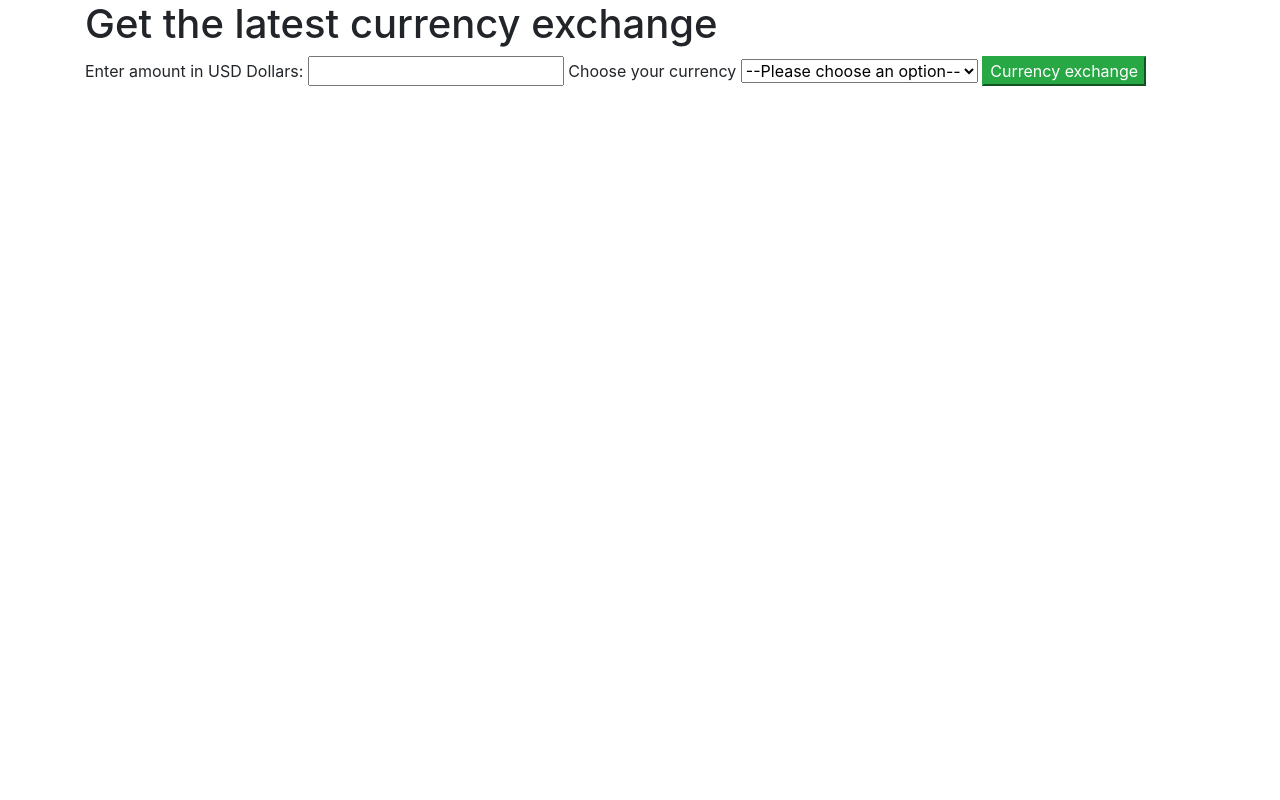
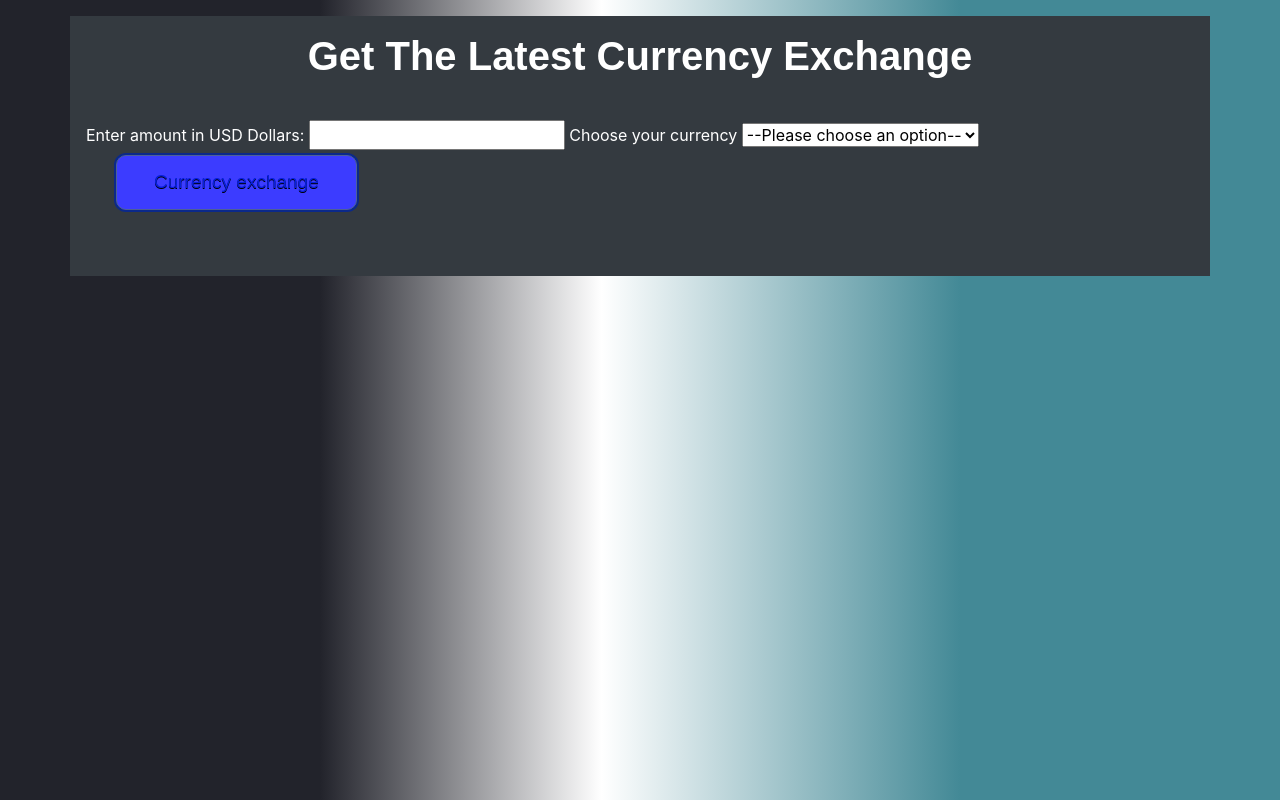
Before and after one commit to Sofacosta/Currency-Exchanger, a website built with webpack: page src/index.html in a window 1280 px wide. Built offline with nearby package versions, Linux system fonts and the light colour scheme.

Commit message:
add css to project

```diff
--- a/src/css/styles.css
+++ b/src/css/styles.css
@@ -0,0 +1,47 @@
+body {
+  background: rgb(34,35,43);
+  background: linear-gradient(90deg, rgba(34,35,43,1) 25%, rgba(48,80,91,0) 47%, rgba(67,137,150,1) 75%);
+}
+
+.container {
+  margin: center;
+  margin-top: 600px;
+  margin-bottom: 200px;
+}
+
+h1 {
+  text-align: center;
+  margin-bottom: 40px;
+  font-style: initial ;
+  font-family: Arial, Helvetica, sans-serif ;
+  display: block;
+  font-weight: bold;
+}
+
+.showCurrency {
+  margin-top: 50px;
+  text-align: center;
+}
+
+Button {
+	box-shadow: 0px 0px 0px 2px #0b298a;
+	background-color:rgb(60, 60, 255);
+	border-radius:10px;
+	border:1px solid #4e6096;
+	display:inline-block;
+	cursor:pointer;
+	color:hsl(233, 93%, 44%);
+	font-family:Arial;
+	font-size:19px;
+	padding:12px 37px;
+	text-decoration:none;
+	text-shadow:0px 1px 0px #000000;
+  margin-left: 30px;
+}
+.Button:hover {
+	background-color:blue;
+}
+.Button:active {
+	position:relative;
+	top:1px;
+}
--- a/src/index.html
+++ b/src/index.html
@@ -3,8 +3,8 @@
   <title>Currency Exchange</title>
 </head>
 <body>
-  <div class="container">
-    <h1>Get the latest currency exchange</h1>
+  <div class="container p-3 my-3 bg-dark text-white">
+    <h1>Get The Latest Currency Exchange</h1>
     <label for="currency">Enter amount in USD Dollars:</label>
     <input id="currency" type="text">
     <label for="currency-select">Choose your currency</label>
@@ -18,7 +18,7 @@
 
 
     </select>
-    <button class="btn-success" id="currencyExchange">Currency exchange</button>
+    <button class="btn-" id="currencyExchange">Currency exchange</button>
     <div class="showErrors"></div>
     <div class="showCurrency"></div>
   </div>
--- a/src/main.js
+++ b/src/main.js
@@ -12,7 +12,7 @@ $(function() {
     let promise = CurrencyService.getCurrency();
     promise.then(function(response) {
       const body = JSON.parse(response);
-      $('.showCurrency').text(`$${amountInUSD} in ${selectedCurrency} is ${amountInUSD * body.conversion_rates[selectedCurrency]} ${selectedCurrency}.`);
+      $('.showCurrency').text(`$${amountInUSD} dollars in ${selectedCurrency} is ${amountInUSD * body.conversion_rates[selectedCurrency]} ${selectedCurrency}.`);
 
     }, function(error) {
       $('.showErrors').text(`There was an error processing yout request: ${error}`);
```
